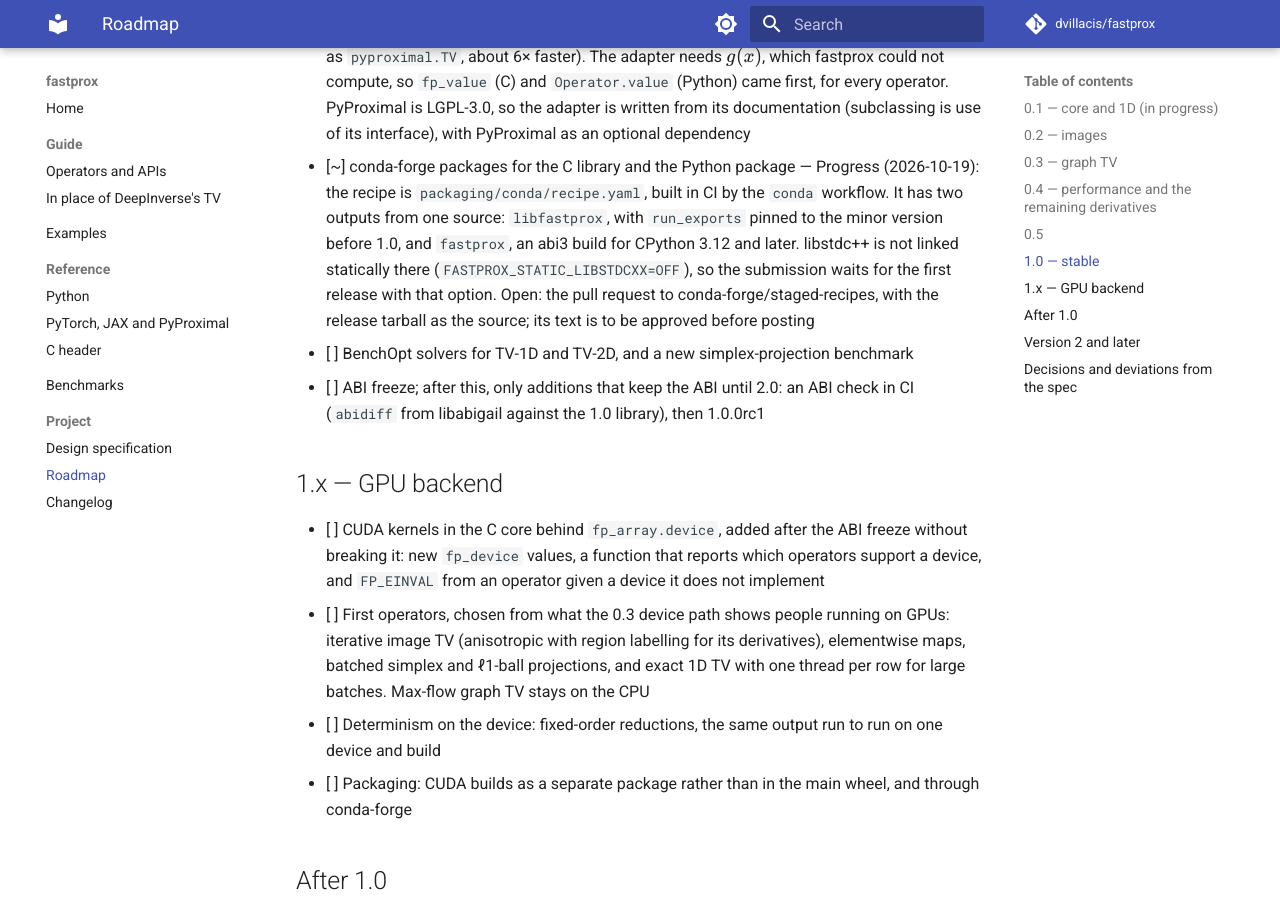
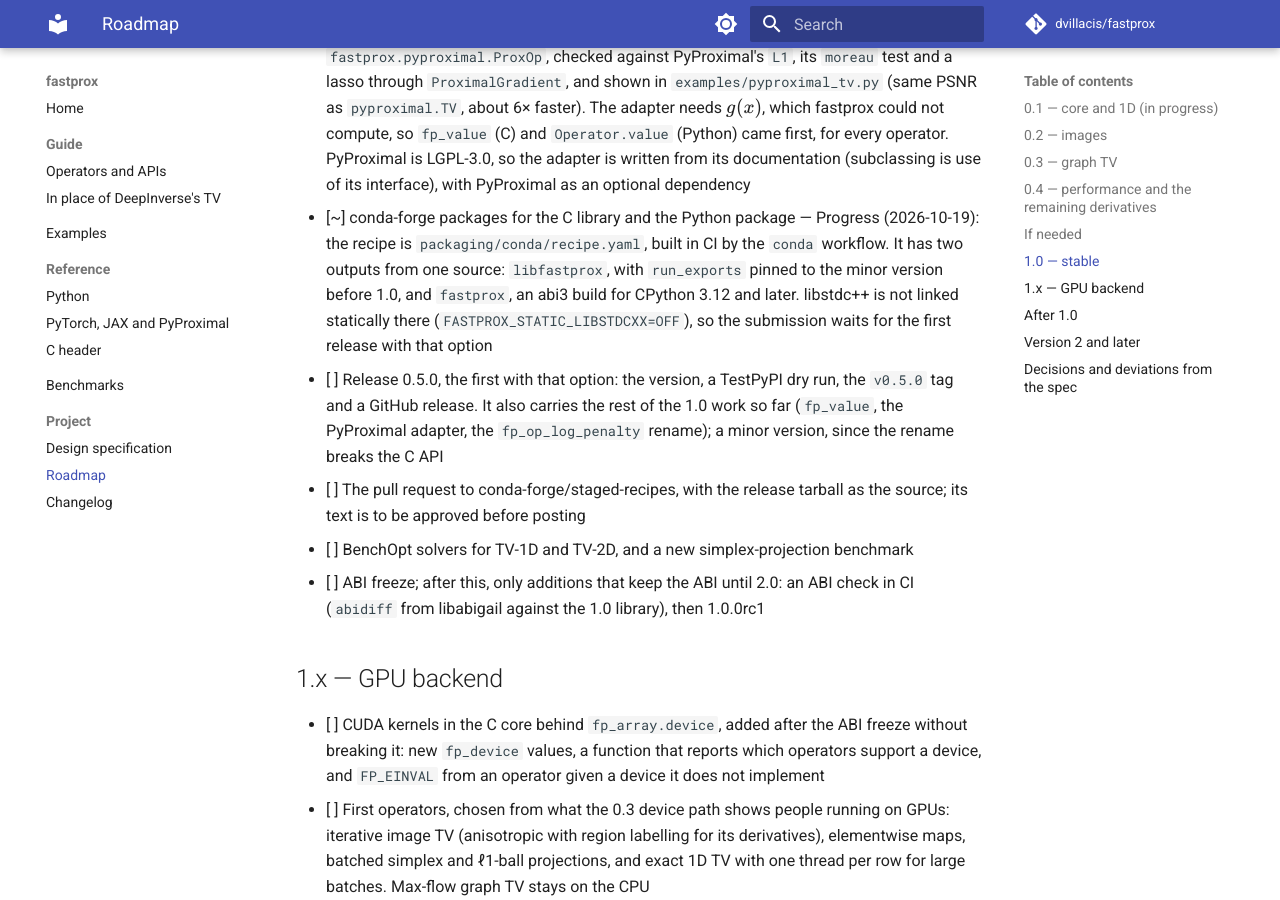
Before and after one commit to dvillacis/fastprox, an MkDocs documentation site: the page built from docs/roadmap.md, in a window 1280 px wide and 900 px high, scrolled down 15288 px. Built offline with MkDocs 1.6.1 and Material for MkDocs 9.7.7, drawn with Linux system fonts in a browser that asks for light colours; comment, search, counter and statistics services are not loaded; some of the changed text lies outside the part shown.

Commit message:
Release 0.5.0
The first release with FASTPROX_STATIC_LIBSTDCXX, which the conda-forge
submission needs. It also carries fp_value, the PyProximal adapter and the
fp_op_log_penalty rename; a minor version, since the rename breaks the C API.
The two "if needed" items planned for 0.5 move to their own section.

Co-Authored-By: Claude Opus 5.5 <noreply@anthropic.com>

```diff
--- a/CMakeLists.txt
+++ b/CMakeLists.txt
@@ -1,5 +1,5 @@
 cmake_minimum_required(VERSION 3.20)
-project(fastprox VERSION 0.4.0 LANGUAGES C CXX)
+project(fastprox VERSION 0.5.0 LANGUAGES C CXX)
 # PEP 440 pre-release tag (a1, rc1, ...) appended to the version; empty for a
 # final release. pyproject.toml reads both lines.
 set(FASTPROX_VERSION_SUFFIX "")
```
Also changed, not shown: CHANGELOG.md (+2 -0 lines), ROADMAP.md (+8 -3 lines), 2 other files.
